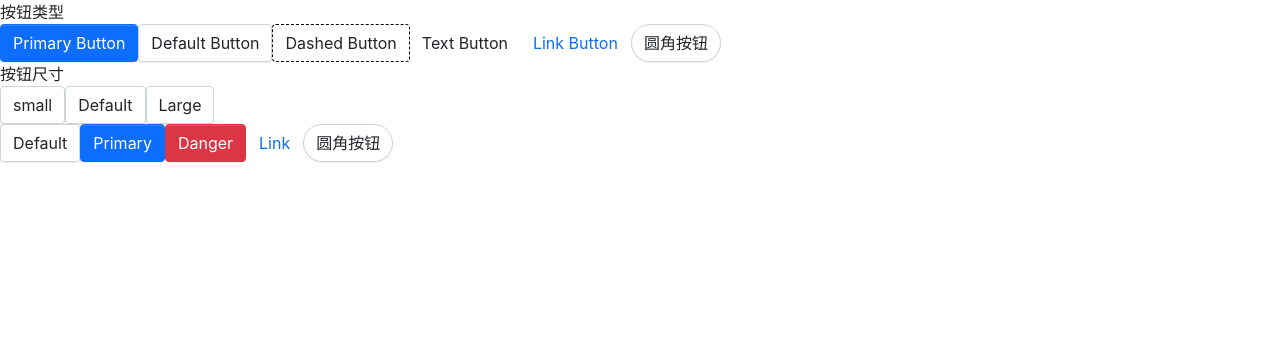
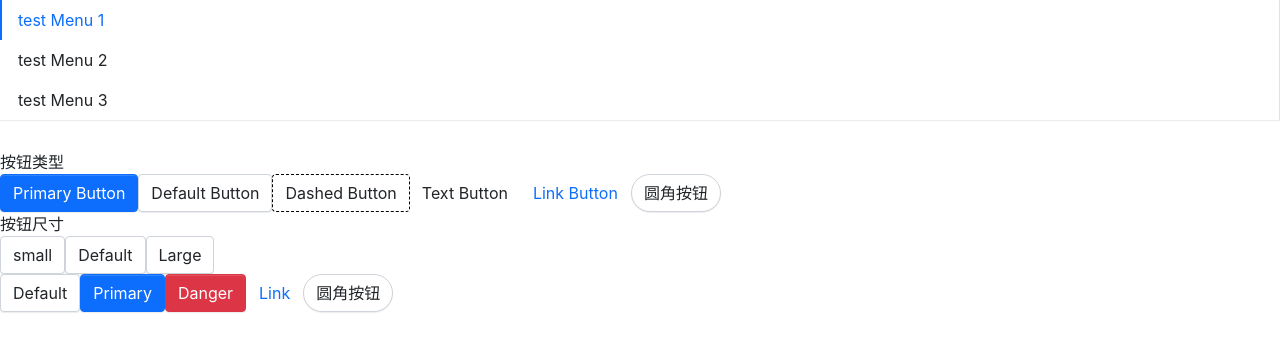
Before and after one commit to lwindh/ilove-ui, a React (Create React App) app: page / in a window 1280 px wide. Shown: the top 352 px of the page. Built offline with nearby package versions, Linux system fonts and the light colour scheme.

Commit message:
Menu基础组件

```diff
--- a/src/App.tsx
+++ b/src/App.tsx
@@ -1,30 +1,56 @@
 import { useState } from "react";
 import Button from "./components/Button/Button";
+import Menu from "./components/Menu/Menu";
+import MenuItem from "./components/Menu/MenuItem";
 function App() {
-  const [size, setSize] = useState('')
+  const [size, setSize] = useState("");
   return (
     <>
-
+      <Menu defaultIndex={0} mode={'vertical'} onSelect={(index) => console.log(index)}>
+        <MenuItem index={0}>test Menu 1</MenuItem>
+        <MenuItem index={1}>test Menu 2</MenuItem>
+        <MenuItem index={2}>test Menu 3</MenuItem>
+      </Menu>
       <div>按钮类型</div>
-      <Button btnType='primary'>Primary Button</Button>
+      <Button btnType="primary">Primary Button</Button>
       <Button>Default Button</Button>
-      <Button btnType='dashed'>Dashed Button</Button>
-      <Button btnType='text' target='_block'>Text Button</Button>
-      <Button btnType='link' href="https://www.baidu.com" target='_block'>Link Button</Button>
+      <Button btnType="dashed">Dashed Button</Button>
+      <Button btnType="text" target="_block">
+        Text Button
+      </Button>
+      <Button btnType="link" href="https://www.baidu.com" target="_block">
+        Link Button
+      </Button>
       <Button shape="round">圆角按钮</Button>
       {/* <Button shape="circle">1</Button> */}
       {/* <svg viewBox="64 64 896 896" focusable="false" data-icon="download" width="1em" height="1em" fill="currentColor" aria-hidden="true"><path d="M505.7 661a8 8 0 0012.6 0l112-141.7c4.1-5.2.4-12.9-6.3-12.9h-74.1V168c0-4.4-3.6-8-8-8h-60c-4.4 0-8 3.6-8 8v338.3H400c-6.7 0-10.4 7.7-6.3 12.9l112 141.8zM878 626h-60c-4.4 0-8 3.6-8 8v154H214V634c0-4.4-3.6-8-8-8h-60c-4.4 0-8 3.6-8 8v198c0 17.7 14.3 32 32 32h684c17.7 0 32-14.3 32-32V634c0-4.4-3.6-8-8-8z"></path></svg> */}
       <div>按钮尺寸</div>
       <div>
-        <Button onClick={() => setSize('sm')}> small </Button>
-        <Button onClick={() => setSize('')}> Default </Button>
-        <Button onClick={() => setSize('lg')}> Large </Button>
+        <Button onClick={() => setSize("sm")}> small </Button>
+        <Button onClick={() => setSize("")}> Default </Button>
+        <Button onClick={() => setSize("lg")}> Large </Button>
       </div>
       <Button size={size}> Default </Button>
-      <Button btnType='primary' size={size}> Primary </Button>
-      <Button btnType='danger' size={size}> Danger </Button>
-      <Button btnType='link' size={size} href="https://www.baidu.com" target='_block'> Link </Button>
-      <Button shape="round" size={size}>圆角按钮</Button>
+      <Button btnType="primary" size={size}>
+        {" "}
+        Primary{" "}
+      </Button>
+      <Button btnType="danger" size={size}>
+        {" "}
+        Danger{" "}
+      </Button>
+      <Button
+        btnType="link"
+        size={size}
+        href="https://www.baidu.com"
+        target="_block"
+      >
+        {" "}
+        Link{" "}
+      </Button>
+      <Button shape="round" size={size}>
+        圆角按钮
+      </Button>
       {/* <Button shape="circle" size={size}>12</Button> */}
     </>
   );
--- a/src/components/Menu/Menu.tsx
+++ b/src/components/Menu/Menu.tsx
@@ -1,23 +1,44 @@
-import React from 'react'
+import React, { createContext, useState } from 'react'
 import classNames from 'classnames'
+// import MenuItem from './MenuItem'
 
 type MenuMode = 'horizontal' | 'vertical'
+type SelectCallback = (selectedIndex: number) => void
 export interface IMenuProps {
     defaultIndex?: number;
     className?: string;
     mode?: MenuMode;
     style?: React.CSSProperties;
-    onSelect?: (selectedIndex: number) => void;
+    onSelect?: SelectCallback;
 }
 
+interface IMenuContext {
+    index: number;
+    onSelect?: SelectCallback;
+}
+
+export const MenuContext = createContext<IMenuContext>({index: 0})
 const Menu: React.FC<IMenuProps> = (props) => {
-    const { className, mode, style, children, defaultIndex } = props
+    const { className, mode, style, children, defaultIndex, onSelect } = props
+    const [ currentActive, setActive ] = useState(defaultIndex)
     const classes = classNames('viking-menu', className, {
         'menu-vertical': mode === 'vertical'
     })
+    const handleClick = (index: number) => {
+        setActive(index)
+        if(onSelect) {
+            onSelect(index)
+        }
+    }
+    const passedContext: IMenuContext = {
+        index: currentActive ? currentActive : 0,
+        onSelect: handleClick,
+    }
     return (
         <ul className = {classes} style = {style}>
+            <MenuContext.Provider value={passedContext}>
             {children}
+            </MenuContext.Provider>
         </ul>
     )
 }
--- a/src/components/Menu/MenuItem.tsx
+++ b/src/components/Menu/MenuItem.tsx
@@ -1,21 +1,28 @@
-import React from 'react'
+import React, { useContext } from 'react'
 import classNames from 'classnames'
-import Menu, { IMenuProps } from './Menu'
+import { MenuContext } from './Menu'
 
 export interface IMenuItemProps {
-    index?: number;
+    index: number;
     disabled?: boolean;
     className?: string;
     style?: React.CSSProperties;
 }
 
-const MenuItem: React.FC<IMenuProps> = (props) => {
+const MenuItem: React.FC<IMenuItemProps> = (props) => {
     const { index, disabled, className, style, children } = props
+    const context = useContext(MenuContext)
     const classes = classNames('menu-item', className, {
-        'is-disabled': disabled
+        'is-disabled': disabled,
+        'is-active': context.index === index
     })
+    const handleClick = () => {
+        if(context.onSelect && !disabled) {
+            context.onSelect(index)
+        }
+    }
     return (
-        <li className = {classes} style = {style}>
+        <li className = {classes} style = {style} onClick={handleClick}>
             {children}
         </li>
     )
--- /dev/null
+++ b/src/components/Menu/_style.scss
@@ -0,0 +1,41 @@
+.viking-menu {
+  display: flex;
+  flex-wrap: wrap;
+  padding-left: 0;
+  margin-bottom: 30px;
+  list-style: none;
+  border-bottom: $menu-border-width solid $menu-border-color;
+  box-shadow: $menu-box-shadow;
+  .menu-item {
+    padding: $menu-item-padding-y $menu-item-padding-x;
+    cursor: pointer;
+    transition: $menu-transition;
+    &:hover,
+    &:focus {
+      text-decoration: none;
+    }
+    &.is-disabled {
+        color: $menu-item-disabled-color;
+        pointer-events: none;
+        cursor: default;
+    }
+    &.is-active, &:hover {
+        color: $menu-item-active-color;
+        border-bottom: $menu-item-active-border-width solid $menu-item-active-color;
+    }
+  }
+}
+
+.menu-vertical {
+    flex-direction: column;
+    border-bottom: 0px;
+    border-right: $menu-border-width solid $menu-border-color;
+    .menu-item {
+        border-left: $menu-item-active-border-width solid transparent;
+        &.is-active,
+        &:hover {
+            border-bottom: 0px;
+            border-left: $menu-item-active-border-width solid $menu-item-active-color;
+        }
+    }
+}
--- a/src/styles/index.scss
+++ b/src/styles/index.scss
@@ -15,7 +15,7 @@
 
 // menu
 
-// @import "../components/Menu/style";
+@import "../components/Menu/style";
 
 // // icon
 // @import "../components/Icon/style";
```
Also changed, not shown: 1 other file (tests, documents, lock files or other folders).
